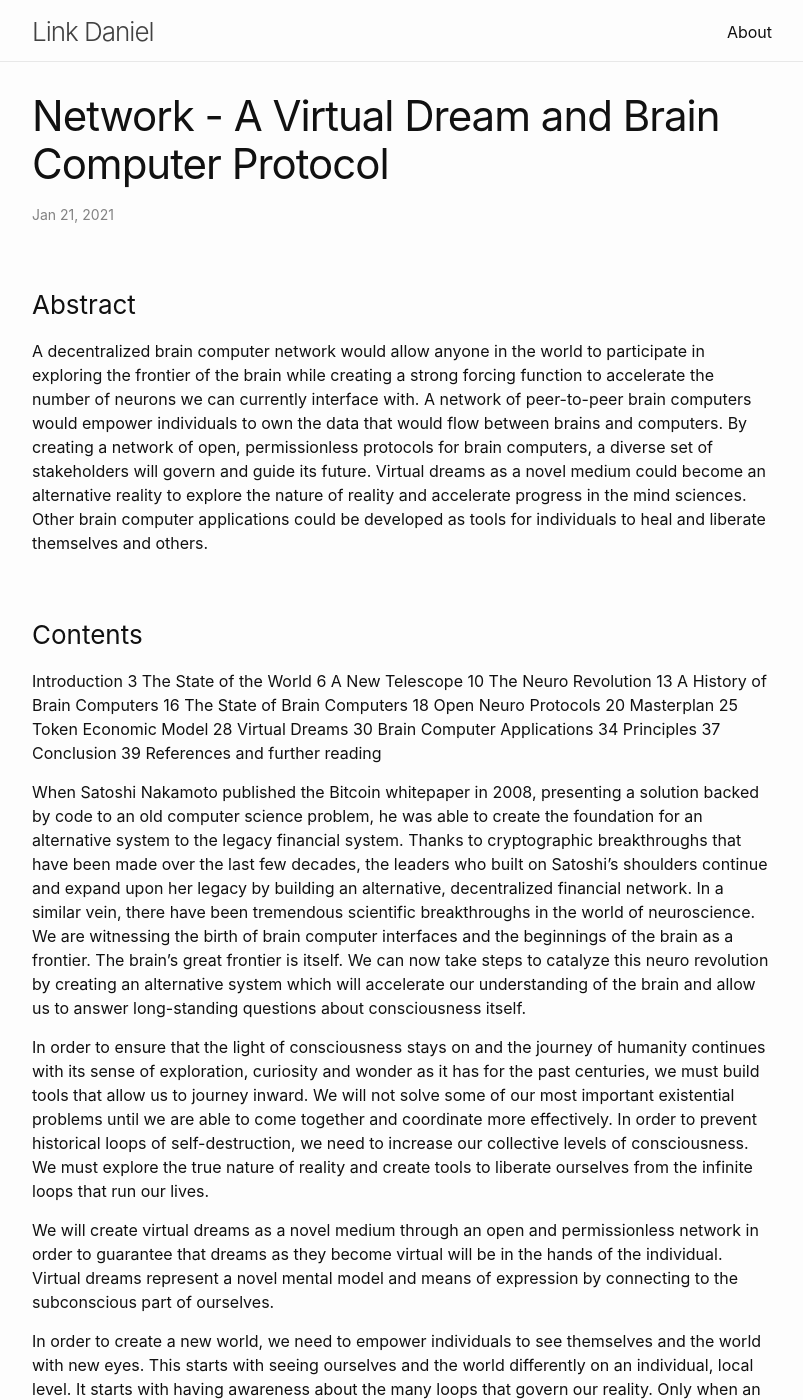
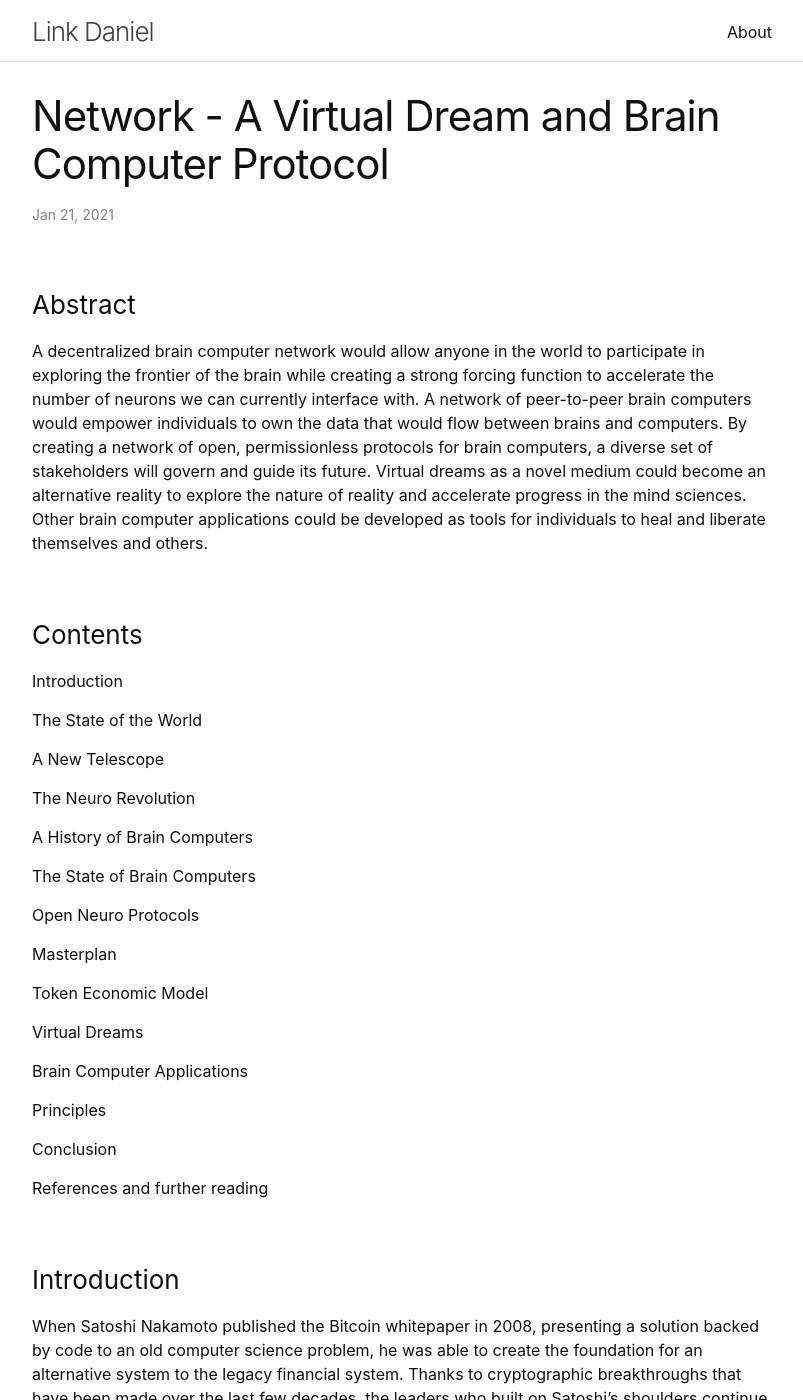
Before and after one commit to link-daniel/link.github.io, a Jekyll site: the page built from network.md, in a window 1280 px wide and 1400 px high. Shown: the whole window, without its empty margins (238-1041 px from the left). Built offline with Jekyll 4.4.1, drawn with Linux system fonts in a browser that asks for light colours.

Commit message:
Update network.md

```diff
--- a/network.md
+++ b/network.md
@@ -10,22 +10,35 @@ date: January 21, 2021
 A decentralized brain computer network would allow anyone in the world to participate in exploring the frontier of the brain while creating a strong forcing function to accelerate the number of neurons we can currently interface with. A network of peer-to-peer brain computers would empower individuals to own the data that would flow between brains and computers. By creating a network of open, permissionless protocols for brain computers, a diverse set of stakeholders will govern and guide its future. Virtual dreams as a novel medium could become an alternative reality to explore the nature of reality and accelerate progress in the mind sciences. Other brain computer applications could be developed as tools for individuals to heal and liberate themselves and others.
 
 ### Contents
-Introduction 3
-The State of the World 6
-A New Telescope 10
-The Neuro Revolution 13
-A History of Brain Computers 16
-The State of Brain Computers 18
-Open Neuro Protocols 20
-Masterplan 25
-Token Economic Model 28
-Virtual Dreams 30
-Brain Computer Applications 34
-Principles 37
-Conclusion 39
+Introduction
+
+The State of the World
+
+A New Telescope
+
+The Neuro Revolution
+
+A History of Brain Computers
+
+The State of Brain Computers
+
+Open Neuro Protocols
+
+Masterplan
+
+Token Economic Model
+
+Virtual Dreams
+
+Brain Computer Applications
+
+Principles
+
+Conclusion
+
 References and further reading
 
-
+### Introduction
 
 When Satoshi Nakamoto published the Bitcoin whitepaper in 2008, presenting a solution backed by code to an old computer science problem, he was able to create the foundation for an alternative system to the legacy financial system. Thanks to cryptographic breakthroughs that have been made over the last few decades, the leaders who built on Satoshi’s shoulders continue and expand upon her legacy by building an alternative, decentralized financial network. In a similar vein, there have been tremendous scientific breakthroughs in the world of neuroscience. We are witnessing the birth of brain computer interfaces and the beginnings of the brain as a frontier. The brain’s great frontier is itself. We can now take steps to catalyze this neuro revolution by creating an alternative system which will accelerate our understanding of the brain and allow us to answer long-standing questions about consciousness itself.
 
@@ -104,7 +117,7 @@ As brain computer interfaces allow us to interact with more neurons in the brain
 Therefore, we need to create brain computers that are powerful enough to usher in this era of virtual worlds, in which virtual dreams become the medium through which we communicate with others and experience an alternative reality.
 
 
-# The Neuro Revolution
+### The Neuro Revolution
 
 In order to be able to create novel technology to introspect our minds and explore the nature of reality, we must rely on the underlying technology that would enable the creation of such tools. It will be thanks to brain computer interfaces, the foundational technology that connects the brain and the computer, that are still in their infancy, which will allow us to build those tools. Before we can build the vehicles of the mind, we need to build the engine that can power those vehicles. Only then can we use those vehicles to travel the inner world of the mind.
 
@@ -122,7 +135,7 @@ In order to get to this future, the primary goal of the industry is to create a
 
 We are heading into unknown territory and there will be an endless amount of opportunities. This should encourage us to share our intelligences and work closer together instead of maintaining a closed environment. If we set a foundation based on open and permissionless principles, we can all share a much larger pie. We can also unleash the creativity of so many stakeholders that have yet to enter the space. We will be stronger united.
 
-# A History of Brain Computers
+### A History of Brain Computers
 
 Before we dive into the history of brain computers, let us define what a brain computer interface, or brain machine interface can do. As the name suggests, a brain computer allows for direct communication between brains and computers. It acquires brain signals converting them into outputs that could carry out particular actions. One of its first use cases is that brain computer interfaces can restore lost sensory motor functions or improve human cognitive functions even if this can only be done in a limited way today. In their simplest terms, brain computers allow brain signal generation that encode intention, which the brain computer subsequently decodes and converts into an action of an output device thereby realizing the initial intention. These devices are geared toward recognizing patterns from neural activity.
 
@@ -157,7 +170,7 @@ For the computer industry to take off we had Moore’s law. For the neuro revolu
 
 Fast forward to today, we have a series of startups that develop their own technologies. DARPA has already funded academic teams for non-invasive brain computer interfaces. To list a few companies that develop brain computer interfaces, in no particular order: Neuralink, Kernel, OpenBCI, Openwater, etc. Indeed there is a whole list of private companies exploring the uncharted territory of brain computers and each company has their own unique way of doing it. As capital intensity is lowered to build a brain-computer interface, there will be more startups exploring this frontier. It is too early to tell which brain computer interface will become the most successful. We must focus on succeeding as an industry together.
 
-# Open Neuro Protocols
+### Open Neuro Protocols
 
 Today the brain computer industry is mostly comprised of private entities, academic research teams and government organizations. Governments support academic teams or startups with financing and academic teams provide startups with talent. In some cases those academic teams spin out startups on their own. This may be too simplistic of a picture, yet it illustrates the crux of the issue, which is that innovation is closed. Under this system everyone is incentivized to hold secrets to stay competitive. While competition is healthy and spurs innovation, it does not optimize for what would be possible if every stakeholder was incentivized to collaborate towards shared goals.
 
@@ -226,7 +239,7 @@ Network will start as a decentralized autonomous organization from inception. Li
 The token will carry the symbol N and supply will be limited to 1,000,000,000. There will be no mint or burn function. As the Bitcoin network is not capable of issuing tokens, we will issue the first version of the token on the Ethereum network, as an ERC-20 token. We also plan to create an NFT with symbol NET that will become the identity token and act as a passport to access the network when individuals will be able to use their brain computer link to connect to the virtual world. We will release a paper on the identity layer of the network in due time. In the future the token may be upgraded to enable it to interact with smart contracts and brain computer systems. We will strive to integrate with other organizations to make the network stronger. The supply will never be changed and no additional tokens will be issued under any circumstances.
 
 
-# Virtual Dreams
+### Virtual Dreams
 
 Standing at the beginning of a new decade that will enable things most would not deem possible, we must have the courage to do the impossible and dream a new dream. Let us ask how we can achieve what was never done before. What are things that we can invent that never existed before and will improve life? To create something that will allow us to see ourselves and the world from a new light.
 
```
